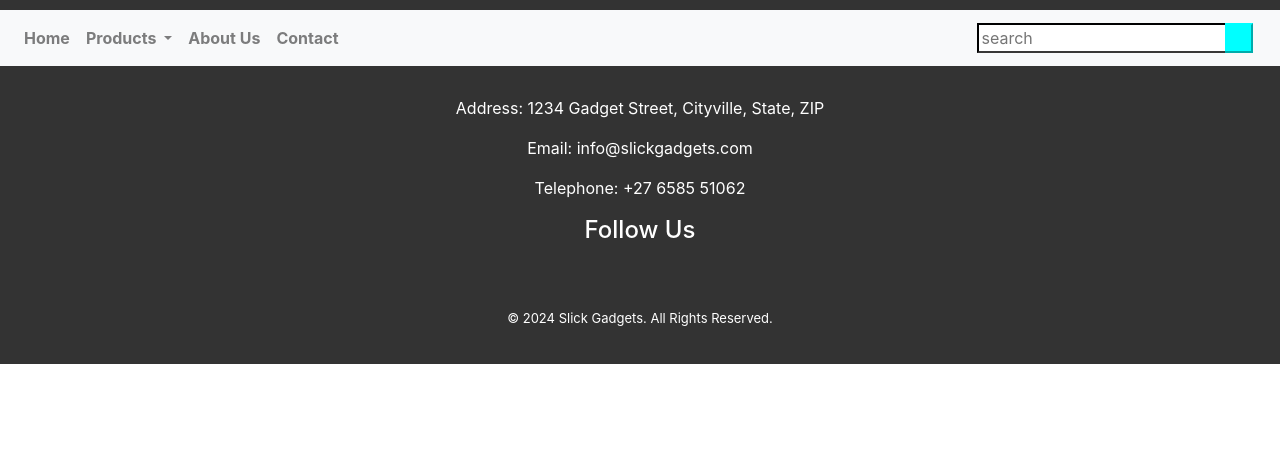
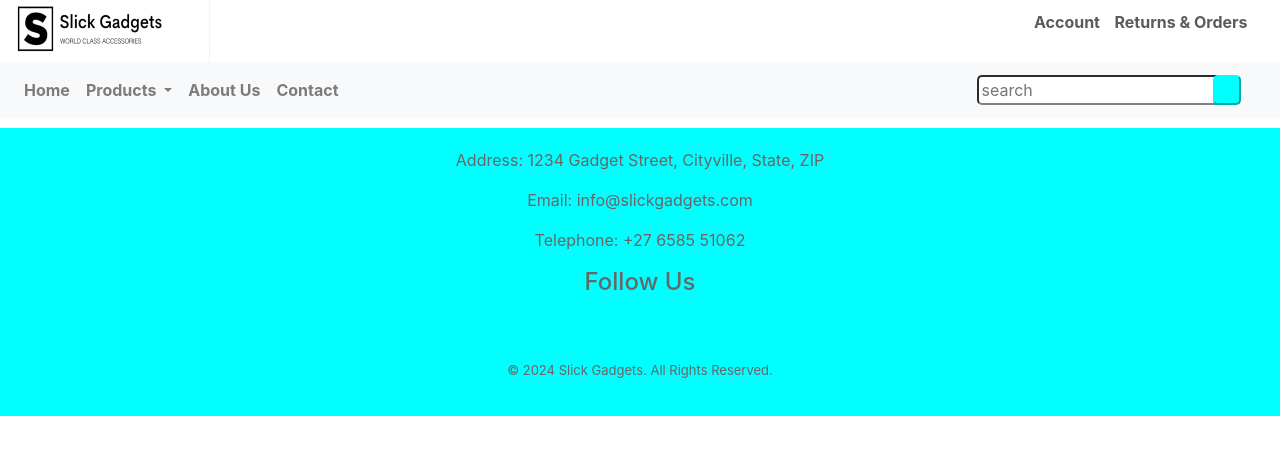
Before and after one commit to KayDrew/gadget-store, a Node server app: page / in a window 1280 px wide. Shown: the top 455 px of the page. Run offline with Node 20, Linux system fonts and the light colour scheme; some libraries are stand-ins or nearby versions; some web fonts are replaced.

Commit message:
changed footer and header colours

```diff
--- a/public/css/style.css
+++ b/public/css/style.css
@@ -2,7 +2,24 @@
 background-color: aqua;
 border-left: none;
 border-color: aqua;
+border-radius: 5px;
 
+}
+
+.navbar{
+    background-color: rgb(246, 241, 241);
+}
+
+.top-nav{
+    float: right;
+   margin-right: 3px;
+
+}
+
+.top-menu a{
+color: #5e5a5a;
+font-weight: bold;
+margin-left: 10px;
 }
 
 #apple, #samsung{
@@ -15,11 +32,17 @@ input{
 }
 
 header {
-    background-color: #333;
+
     color: white;
     padding: 10px 0;
     display: grid;
 }
+
+#logo{
+    margin-left: -35px;
+    margin-top: -20px;
+}
+
 nav ul {
     list-style: none;
     padding: 0;
@@ -27,7 +50,7 @@ nav ul {
 }
 
 nav ul li a {
-    color: white;
+    color:rgb(58, 55, 55);
     text-decoration: none;
     font-weight: bold;
 }
@@ -37,10 +60,11 @@ nav ul li a:hover {
 
 
 footer {
-    background-color: #333;
-    color: white;
+    background-color:aqua;
+    color: rgb(104, 102, 102);
     padding: 20px 0;
     text-align: center;
+    font-weight:15px;
 }
 .contact-info {
     margin-bottom: 15px;
@@ -49,7 +73,7 @@ footer {
     font-size: 24px;
 }
 .social-media a {
-    color: white;
+    color: rgb(104, 102, 102);
     text-decoration: none;
     margin: 0 10px;
 }
--- a/views/layouts/main.handlebars
+++ b/views/layouts/main.handlebars
@@ -1,6 +1,5 @@
 <!DOCTYPE html>
 <html lang="en">
-
 <head>
     <meta charset="UTF-8">
     <meta name="viewport" content="width=device-width, initial-scale=1, shrink-to-fit=no">
@@ -18,17 +17,21 @@
     <script src="https://cdn.jsdelivr.net/npm/bootstrap@4.0.0/dist/js/bootstrap.min.js"
         integrity="sha384-JZR6Spejh4U02d8jOt6vLEHfe/JQGiRRSQQxSfFWpi1MquVdAyjUar5+76PVCmYl"
         crossorigin="anonymous"></script>
-
-
 </head>
-
 <body>
-
     <header>
-        <nav class="navbar navbar-expand-lg navbar-light bg-light">
+        <div class="top-menu">
+            <img id="logo" src="logo.png" alt="logo"/>
+            <nav class="top-nav">
+            <a href="" target="_blank"><i class="fas fa-user" style="font-size: larger"></i> <span>Account</span></a>
+            <a href="" target="_blank">Returns & Orders</a>
+            <a href="" target="_blank"><i class="fa-solid fa-cart-shopping" style="font-size: larger;"></i></a>
+            </nav>
+        </div>
+        <nav class="navbar navbar-expand-lg  navbar-light bg-light">
             <button class="navbar-toggler" type="button" data-toggle="collapse" data-target="#navbarSupportedContent"
-                aria-controls="navbarSupportedContent" aria-expanded="false" aria-label="Toggle navigation">
-                <span class="navbar-toggler-icon"></span>
+                aria-controls="navbarSupportedContent" aria-expanded="false" aria-label="Toggle navigation" >
+                <span class="navbar-toggler-icon" "></span>
             </button>
             <div class="collapse navbar-collapse" id="navbarSupportedContent">
                 <ul class="navbar-nav mr-auto">
@@ -62,7 +65,7 @@
             </div>
   <div>
             <form action="/search" method="post">
-                <input type="search" placeholder="search" aria-label="Search" style="border-right:none;margin-right:-4%" />
+                <input type="search" placeholder="search" aria-label="Search" style="border-right:none;margin-right:-8%;border-radius:5px;border-color:grey;" />
               <button type="submit" id="search" > <i class="fas fa-search" style="color: rgb(63, 65, 66);font-size:large"></i></button>
             </form>
         </div>
```
Also changed, not shown: images/logo.jpg (added), images/logo.png (added).
